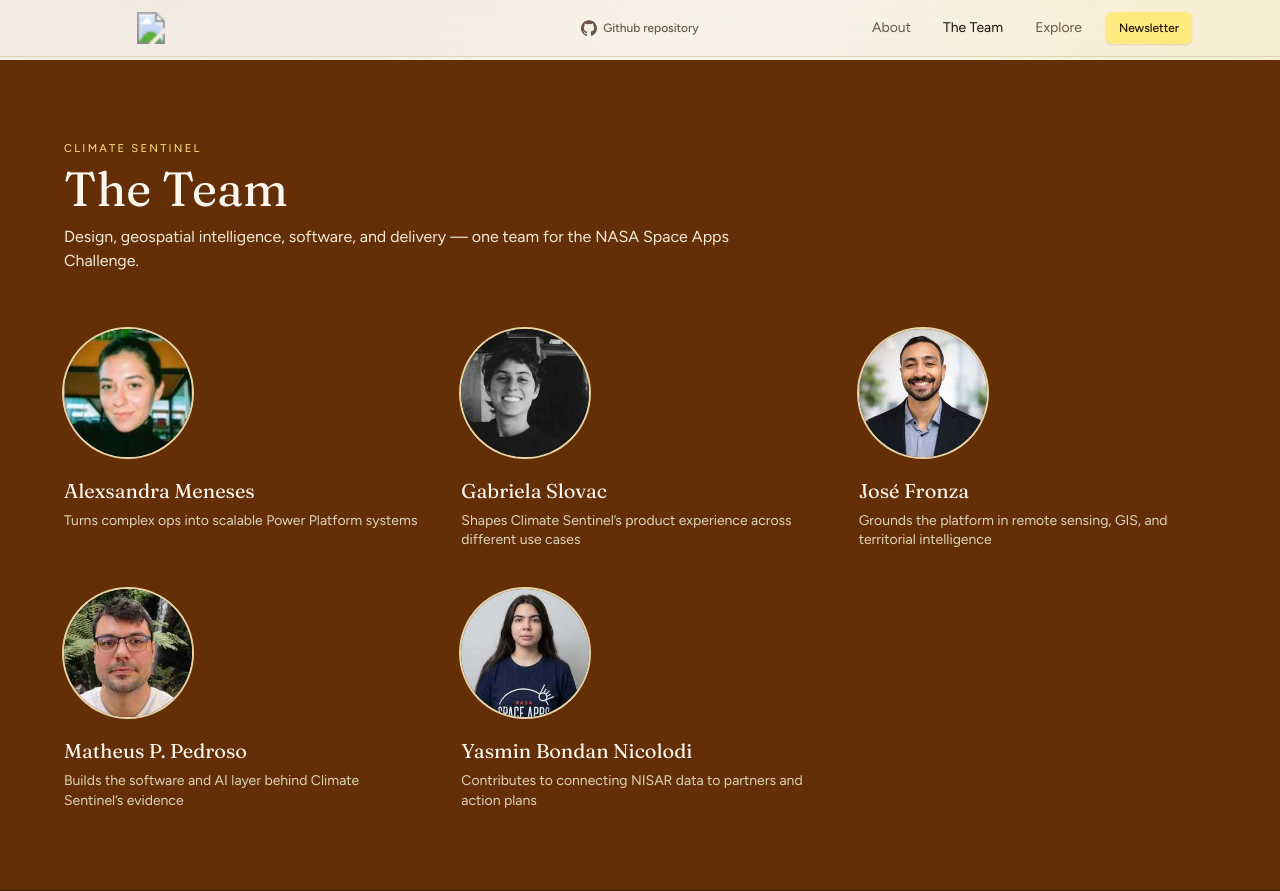
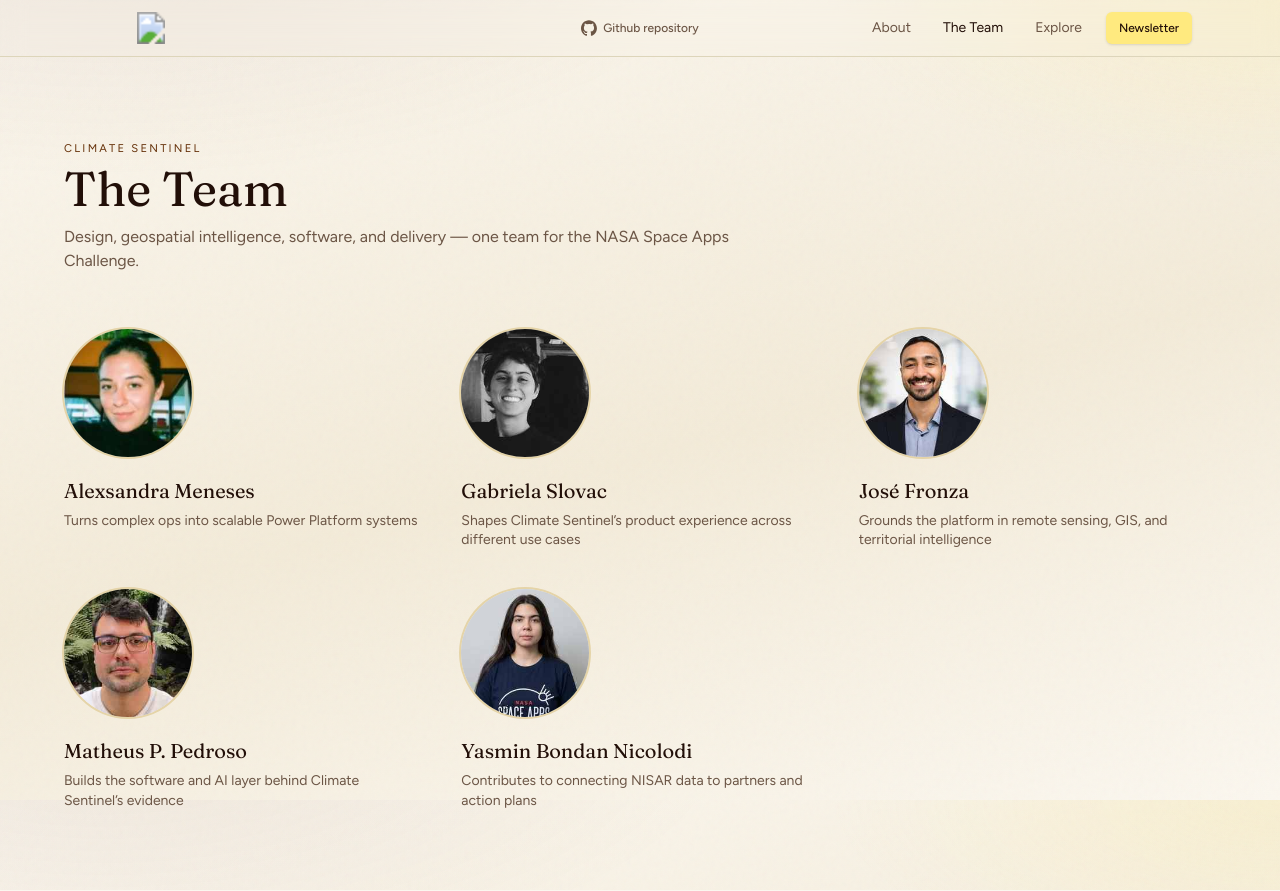
Before and after one commit to Alexsandra-m-silva/NASA-Space-Apps-2026, a Next.js app in the folder platform/: page /team in a window 1280 px wide. Built offline with nearby package versions, Linux system fonts and the light colour scheme.

Commit message:
Light background for The Team; never wrap the title

```diff
--- a/platform/src/components/site-header.tsx
+++ b/platform/src/components/site-header.tsx
@@ -183,13 +183,13 @@ export function SiteHeader() {
           <Link
             href="/team"
             className={cn(
-              "rounded-md px-2 py-1.5 transition-colors",
+              "whitespace-nowrap rounded-md px-2 py-1.5 transition-colors",
               linkTone,
               pathname === "/team" &&
                 (onDark ? "text-brand-areia" : "text-foreground")
             )}
           >
-            The Team
+            The&nbsp;Team
           </Link>
           <Link
             href="/explore"
--- a/platform/src/components/team/the-team.tsx
+++ b/platform/src/components/team/the-team.tsx
@@ -25,7 +25,7 @@ function Avatar({
 
   return (
     <div
-      className="flex h-28 w-28 items-center justify-center rounded-full bg-[#341C10] text-lg font-medium tracking-wide text-[#FBF7EF] ring-2 ring-[#E5D4A8]/60 sm:h-32 sm:w-32 sm:text-xl"
+      className="flex h-28 w-28 items-center justify-center rounded-full bg-[#642F07] text-lg font-medium tracking-wide text-[#FBF7EF] ring-2 ring-[#E5D4A8] sm:h-32 sm:w-32 sm:text-xl"
       aria-label={`${name} — photo coming soon`}
       title="Photo coming soon"
     >
@@ -37,17 +37,17 @@ function Avatar({
 export function TheTeam() {
   return (
     <div
-      data-header-contrast="dark"
-      className="min-h-[calc(100vh-3.75rem)] border-b border-[#341C10] bg-[#642F07] px-4 py-16 sm:px-6 sm:py-20"
+      data-header-contrast="light"
+      className="min-h-[calc(100vh-3.75rem)] px-4 py-16 sm:px-6 sm:py-20"
     >
       <div className="mx-auto max-w-6xl">
-        <p className="text-[0.7rem] uppercase tracking-[0.2em] text-[#FFEA7F]">
+        <p className="text-[0.7rem] uppercase tracking-[0.2em] text-signal">
           Climate Sentinel
         </p>
-        <h1 className="mt-2 font-display text-4xl text-[#FBF7EF] sm:text-5xl">
-          The Team
+        <h1 className="mt-2 whitespace-nowrap font-display text-4xl text-olive sm:text-5xl">
+          The&nbsp;Team
         </h1>
-        <p className="mt-3 max-w-2xl text-sm text-[#F3EBD9] sm:text-base">
+        <p className="mt-3 max-w-2xl text-sm text-muted-foreground sm:text-base">
           Design, geospatial intelligence, software, and delivery — one team for
           the NASA Space Apps Challenge.
         </p>
@@ -60,10 +60,10 @@ export function TheTeam() {
                 photo={member.photo}
                 initials={member.initials}
               />
-              <h2 className="mt-5 font-display text-xl text-[#FBF7EF]">
+              <h2 className="mt-5 font-display text-xl text-olive">
                 {member.name}
               </h2>
-              <p className="mt-1.5 text-sm leading-snug text-[#DDD5BA]">
+              <p className="mt-1.5 text-sm leading-snug text-muted-foreground">
                 {member.line}
               </p>
             </li>
```
